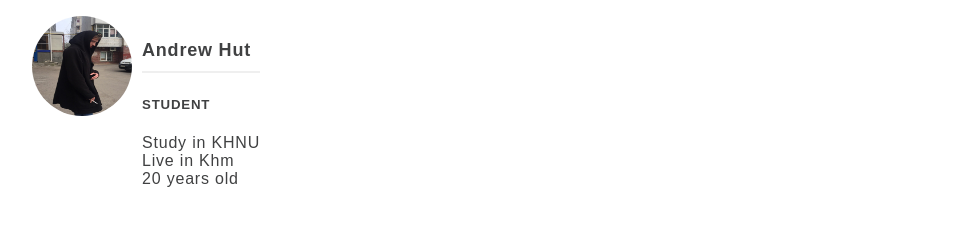
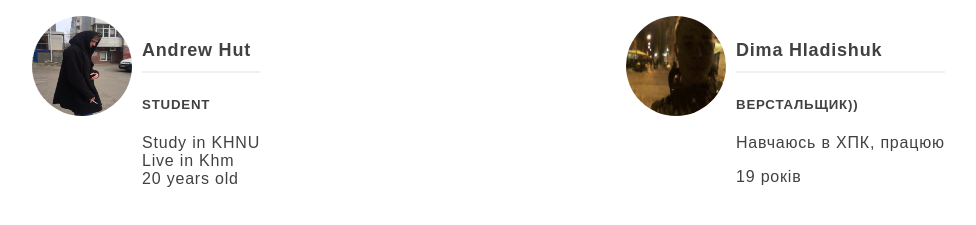
Before and after one commit to valenitin/OSS_17, a plain HTML site: page index.html in a window 1280 px wide. Shown: the part 205-430 px from the top of the page, without its empty margins (23-999 px from the left). Drawn offline with Linux system fonts and the light colour scheme.

Commit message:
add main info

```diff
--- a/index.html
+++ b/index.html
@@ -34,6 +34,21 @@
                     </div>
                 </div>
             </div>
+            <div class="col-md-6">
+                <div class="media">
+                    <div class="media-left">
+                        <a href="#">
+                            <img class="media-object" src="img/Dima.jpg" alt="...">
+                        </a>
+                    </div>
+                    <div class="media-body">
+                        <h4 class="media-heading">Dima Hladishuk</h4>
+                        <h5>Верстальщик))</h5>
+                        <p> Навчаюсь в ХПК, працюю  </p>
+                        <p>19 років</p>
+                    </div>
+                </div>
+            </div>
         </div>
     </div>
 </div>
```
